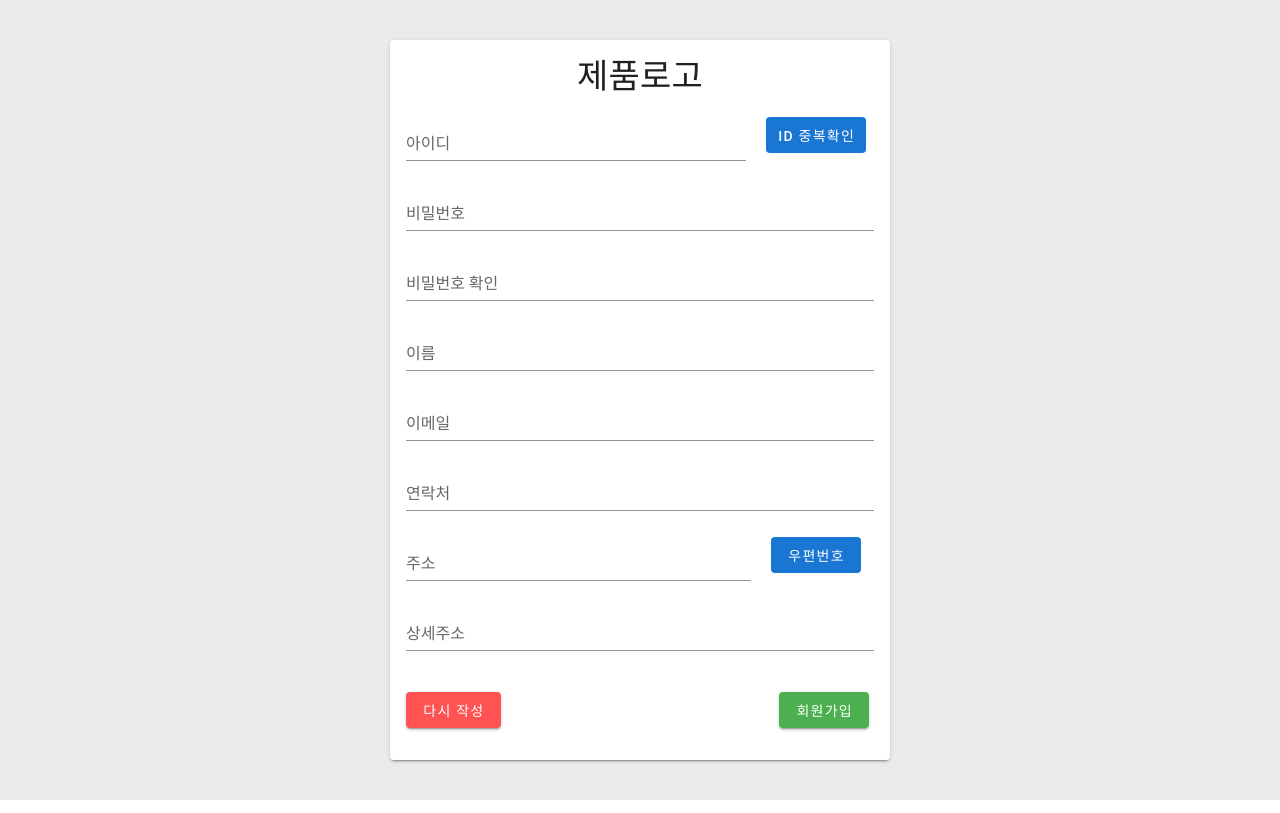
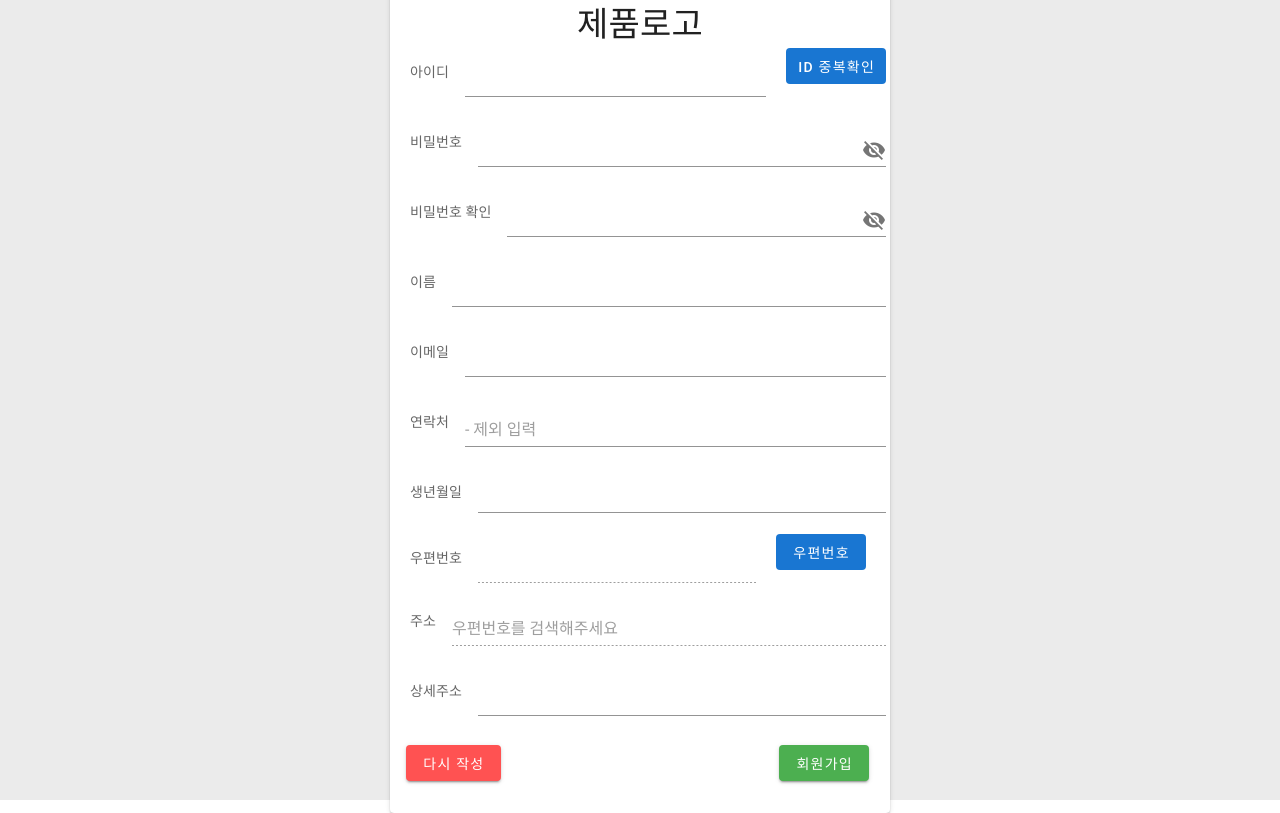
Before and after one commit to AnJunghee/HACS, a Vue app: page /signup in a window 1280 px wide. Built offline with nearby package versions, Linux system fonts and the light colour scheme.

Commit message:
[MOD]회원가입 페이지 수정 및 생년월일 추가

```diff
--- a/src/views/login/SignUp.vue
+++ b/src/views/login/SignUp.vue
@@ -6,59 +6,121 @@
         lazy-validation
         v-model="valid"
       >
+        <v-row>
+          <v-subheader>아이디</v-subheader>
           <v-text-field
             v-model="id"
             :rules="idRules"
-          label="아이디"
-          style="width: 340px; display: inline-block"
+            style="width: 100px; display: inline-block"
           ></v-text-field>
           <v-btn class="idOverlap_btn" depressed color="primary" v-on:click="idOverlap">ID 중복확인</v-btn>
+        </v-row>
+        <v-row>
+          <v-subheader>비밀번호</v-subheader>
           <v-text-field
             v-model="password"
+            :append-icon="show1 ? 'mdi-eye' : 'mdi-eye-off'"
             :rules="passwordRules"
-          color="deep-purple"
-          label="비밀번호"
-          type="password"
+            :type="show1 ? 'text' : 'password'"
+            @click:append="show1 = !show1"
           ></v-text-field>
+        </v-row>
+        <v-row>
+          <v-subheader>비밀번호 확인</v-subheader>
           <v-text-field
             v-model="checkPassword"
+            :append-icon="show2 ? 'mdi-eye' : 'mdi-eye-off'"
             :rules="checkPasswordRules"
-          color="deep-purple"
-          label="비밀번호 확인"
-          type="password"
+            :type="show2 ? 'text' : 'password'"
+            @click:append="show2 = !show2"
           ></v-text-field>
+        </v-row>
+        <v-row>
+          <v-subheader>이름</v-subheader>
           <v-text-field
             v-model="userName"
             :rules="userNameRules"
-          color="deep-purple"
-          label="이름"
           ></v-text-field>
+        </v-row>
+        <v-row>
+          <v-subheader>이메일</v-subheader>
           <v-text-field
             v-model="email"
             :rules="emailRules"
-          color="deep-purple"
-          label="이메일"
             type="email"
           ></v-text-field>
+        </v-row>
+        <v-row>
+          <v-subheader>연락처</v-subheader>
           <v-text-field
             v-model="phone"
             :rules="phoneRules"
-          color="deep-purple"
-          label="연락처"
             placeholder="- 제외 입력"
           ></v-text-field>
+        </v-row>
+
+        <v-row>
+          <v-subheader>생년월일</v-subheader>
+          <v-menu
+            ref="menu"
+            v-model="menu"
+            :close-on-content-click="false"
+            transition="scale-transition"
+            offset-y
+            min-width="auto"
+          >
+            <template v-slot:activator="{ on, attrs }">
+              <v-text-field
+                v-model="birthday"
+                :rules="birthdayRules"
+                readonly
+                v-bind="attrs"
+                v-on="on"
+                style="width: 200px; margin: 0;"
+              ></v-text-field>
+            </template>
+            <v-date-picker
+              ref="picker"
+              v-model="birthday"
+              :max="new Date().toISOString().substr(0, 10)"
+              min="1950-01-01"
+              @change="save"
+            ></v-date-picker>
+          </v-menu>
+        </v-row>
+
+        <v-row>
+          <v-subheader>우편번호</v-subheader>
+          <v-text-field
+                v-model="postcode"
+                :rules="postcodeRules"
+                disabled="false"
+                style="width: 200px; display: inline-block"
+            ></v-text-field>
+          <v-btn class="adress_btn" depressed color="primary" @click="DaumPostcode" style="margin-right: 20px">우편번호</v-btn>
+        </v-row>
+        <v-row
+          style="margin-top: 5px">
+          <v-subheader>주소</v-subheader>
           <v-text-field
               v-model="adress"
               :rules="adressRules"
-            label="주소"
-            style="width: 345px; display: inline-block"
+              label="우편번호를 검색해주세요"
+              disabled="false"
+              style="width: 300px; display: inline-block"
           ></v-text-field>
-        <v-btn class="adress_btn" depressed color="primary" v-on:click="adress">우편번호</v-btn>
+        </v-row>
+        <v-row>
+          <v-subheader>상세주소</v-subheader>
           <v-text-field
-            v-model="detailAaddress"
-            :rules="detailAaddressRules"
-            label="상세주소"
+              v-model="detailAddress"
+              :rules="detailAddressRules"
           ></v-text-field>
+          <v-text-field
+              v-model="extraAddress"
+              :rules="extraAddressRules"
+          ></v-text-field>
+        </v-row>
         <v-btn
           class="signUp_btn"
           :disabled="!valid"
@@ -80,7 +142,7 @@
 </template>
 
 <script>
-import { validateEmail, validateName, validatePassword, validatePhone } from '@/utils/validation'
+import {validateEmail, validateName, validatePassword, validatePhone } from '@/utils/validation'
 import Logo from '@/components/Logo'
 import LoginBox from '@/components/LoginBox'
 
@@ -92,10 +154,14 @@ export default {
   data () {
     return {
       valid: true,
+      date: null,
+      menu: false,
       id: '',
       idRules: [
         v => !!v || '아이디를 입력해주세요.',
       ],
+      show1: false,
+      show2: false,
       password: '',
       passwordRules: [
         v => validatePassword(v),
@@ -120,6 +186,10 @@ export default {
         v => !!v || '전화번호를 입력해주세요.',
         v => validatePhone(v),
       ],
+      birthday: '',
+      birthdayRules: [
+        v => !!v || '생년월일을 입력해주세요.',
+      ],
       adress: '',
       adressRules: [
 
@@ -128,7 +198,16 @@ export default {
       detailAaddressRules: [
 
       ],
+      extraAddress: '',
+      extraAddressRules: [
+
+      ]
     }
+  },
+  watch: {
+      menu (val) {
+        val && setTimeout(() => (this.$refs.picker.activePicker = 'YEAR'))
+      },
   },
   methods: {
     submit () {
@@ -141,8 +220,13 @@ export default {
     clear () {
       this.$refs.form.reset()
     },
+    save (birthday) {
+        this.$refs.menu.save(birthday)
+      },
   },
 }
+
+
 </script>
 
 <style scoped>
```
Lines whose indentation alone changed are shown as unchanged.
